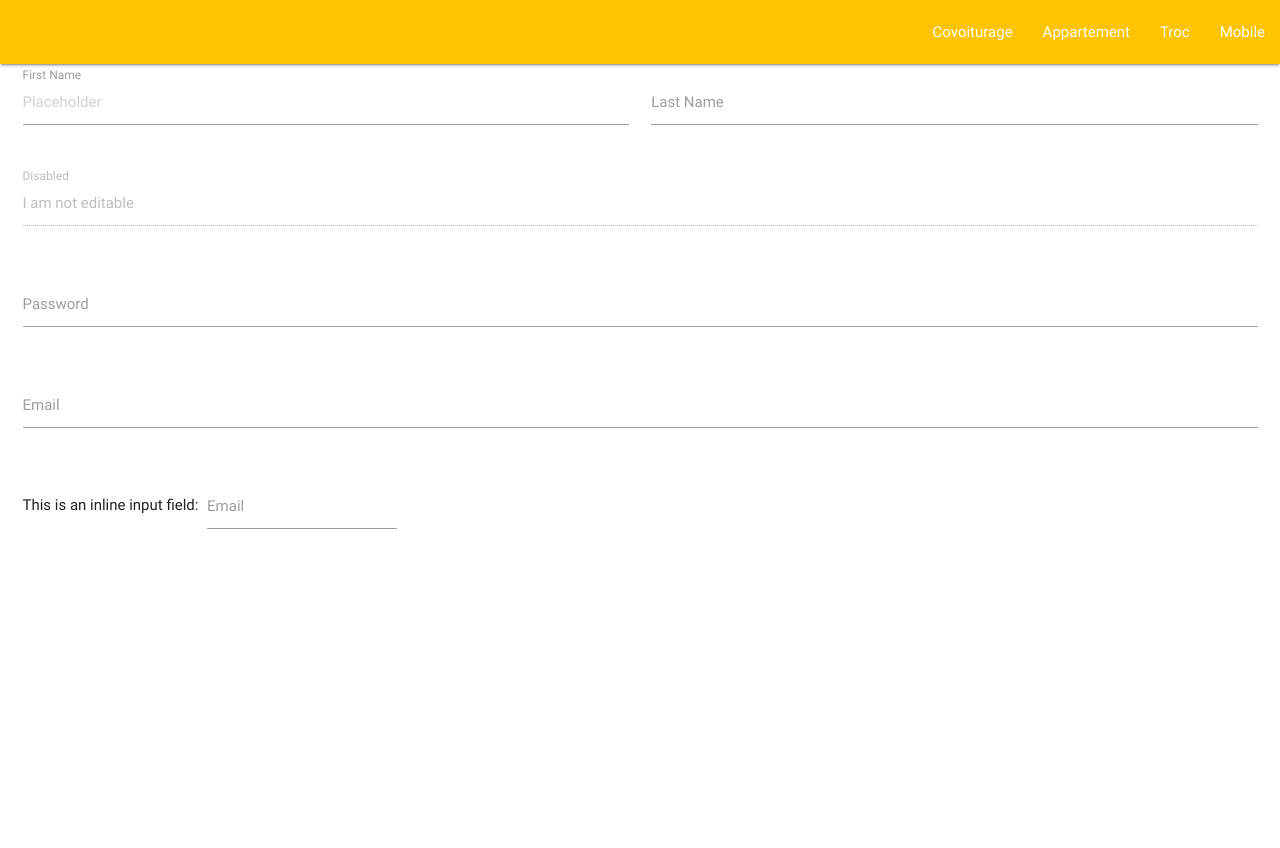
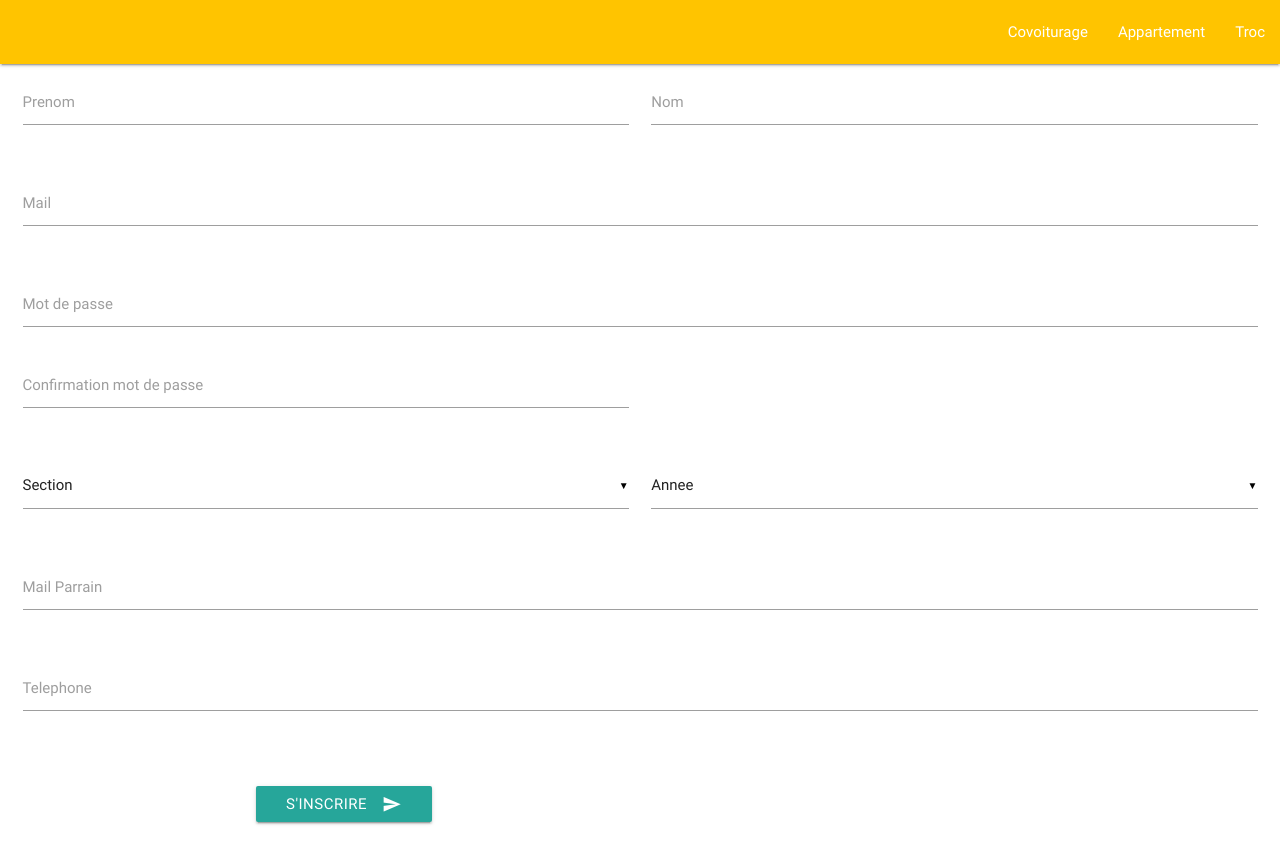
Before and after one commit to alexbottero/Projet_Web, a PHP site: page /inscription.php in a window 1280 px wide. Before the commit the page ends 529 px from the top, so only its background shows below. Run offline with PHP 8.4, Linux system fonts and the light colour scheme; some libraries are stand-ins or nearby versions.

Commit message:
inscription.php

```diff
--- a/Configs/Config_css.php
+++ b/Configs/Config_css.php
@@ -1,8 +1,7 @@
-
+<meta name="viewport" content="width=device-width, initial-scale=1.0"/>
 <!--Import Google Icon Font-->
 <link href="http://fonts.googleapis.com/icon?family=Material+Icons" rel="stylesheet">
 <!--Import materialize.css-->
 <link type="text/css" rel="stylesheet" href="css/materialize.css"  media="screen,projection"/>
 <link type="text/css" rel="stylesheet" href="css/style.css"/>
 <!--Let browser know website is optimized for mobile-->
-<meta name="viewport" content="width=device-width, initial-scale=1.0"/>
--- a/Vues/Vue_Covoiturage.php
+++ /dev/null
@@ -1 +0,0 @@
-<?php
--- a/Vues/Vue_Inscription.php
+++ b/Vues/Vue_Inscription.php
@@ -4,48 +4,78 @@
 <div>
     <?php require("Vue_Menu.php"); ?>
 </div>
+
 <div class="row">
-<form class="col s12">
+<form class="col s12 ">
     <div class="row">
         <div class="input-field col s6">
-            <input placeholder="Placeholder" id="first_name" type="text" class="validate">
-            <label for="first_name">First Name</label>
+            <input  id="Prenom" type="text" class="validate">
+            <label for="nom">Prenom</label>
         </div>
         <div class="input-field col s6">
-            <input id="last_name" type="text" class="validate">
-            <label for="last_name">Last Name</label>
+            <input id="Nom" type="text" class="validate">
+            <label for="Nom">Nom</label>
         </div>
     </div>
     <div class="row">
         <div class="input-field col s12">
-            <input disabled value="I am not editable" id="disabled" type="text" class="validate">
-            <label for="disabled">Disabled</label>
+            <input  id="mail" type="text" class="validate">
+            <label for="disabled">Mail</label>
         </div>
     </div>
     <div class="row">
         <div class="input-field col s12">
-            <input id="password" type="password" class="validate">
-            <label for="password">Password</label>
+            <input id="Mot_de_passe" type="password" class="validate">
+            <label for="Mot_de_passe">Mot de passe</label>
+        </div>
+        <div class="input-field col s6">
+            <input id="Conf_Mot_de_passe" type="password" class="validate">
+            <label for="Conf_Mot_de_passe">Confirmation mot de passe</label>
+        </div>
+    </div>
+    <div class="row">
+        <div class="input-field col s6">
+            <select>
+                <option value="" disabled selected>Section</option>
+                <option value="IG">IG</option>
+                <option value="MEA">MEA</option>
+                <option value="GBA">GBA</option>
+            </select>
+        </div>
+        <div class="input-field col s6">
+            <select>
+                <option value="" disabled selected>Annee</option>
+                <option value="3 ieme">3 ieme</option>
+                <option value="4 ieme">4 ieme</option>
+                <option value="5 ieme">5 ieme</option>
+            </select>
         </div>
     </div>
     <div class="row">
         <div class="input-field col s12">
-            <input id="email" type="email" class="validate">
-            <label for="email">Email</label>
+            <input  id="mail_parrain" type="text" class="validate">
+            <label for="disabled">Mail Parrain</label>
         </div>
     </div>
     <div class="row">
-        <div class="col s12">
-            This is an inline input field:
-            <div class="input-field inline">
-                <input id="email" type="email" class="validate">
-                <label for="email" data-error="wrong" data-success="right">Email</label>
-            </div>
+        <div class="input-field col s12">
+            <input  id="phone" type="text" class="validate">
+            <label for="disabled">Telephone</label>
         </div>
     </div>
 </form>
 </div>
-
+<div class="Envoi">
+    <button class="btn waves-effect waves-light" type="submit" name="action">S'inscrire
+        <i class="material-icons right">send</i>
+    </button>
+</div>
 <?php include ('Configs/Config_js.php'); ?>
 </body>
 </html>
+
+<script> $(document).ready(function() {
+$('select').material_select();
+});</script>
+
+<script> $('select').material_select('destroy');</script>
--- a/Vues/Vue_Menu.php
+++ b/Vues/Vue_Menu.php
@@ -7,14 +7,12 @@
             <li><a href="sass.html">Covoiturage</a></li>
             <li><a href="badges.html">Appartement</a></li>
             <li><a href="collapsible.html">Troc</a></li>
-            <li><a href="mobile.html">Mobile</a></li>
         </ul>
         <ul class="side-nav" id="mobile-demo">
-            <li><a href="sass.html">Sass</a></li>
-            <li><a href="badges.html">Components</a></li>
-            <li><a href="collapsible.html">Javascript</a></li>
-            <li><a href="mobile.html">Mobile</a></li>
+            <li><a href="sass.html">Covoiturage</a></li>
+            <li><a href="badges.html">Appartement</a></li>
+            <li><a href="collapsible.html">Troc</a></li>
         </ul>
     </div>
 </nav>
-<script > $( document ).ready(function(){})</script>
+<script> $(document).ready(function(){})</script>
--- a/css/style.css
+++ b/css/style.css
@@ -1,15 +1,16 @@
-.connection{
+.connexion{
     height: 50px;
-    width: 200px;
+    width: 300px;
     position: absolute;
     right: 10px;
-    display: inline-block;
+    display:inline-block;
+    padding-left: 50px;
 }
-.connection>.btn{
-    height: 40px;
-    width: 100px;
+.dernAnnonces{
+    background-color:#ffc400 ;
+    margin-bottom:0;
 }
-.container{
-    background-color:#ffc400 ;
-    margin: 0px;
+.Envoi{
+    margin-left: 20%;
+    margin-bottom: 2%;
 }
```
Also changed, not shown: Vues/Vue_Accueil.php (+11 -8 lines), Vues/Vue_AjoutAnnonce.php (deleted, +0 -7 lines), Vues/Vue_ChangementMotDePasse.php (deleted, +0 -7 lines), Vues/Vue_GestionAnnonce.php (deleted, +0 -7 lines), 2 other files.
